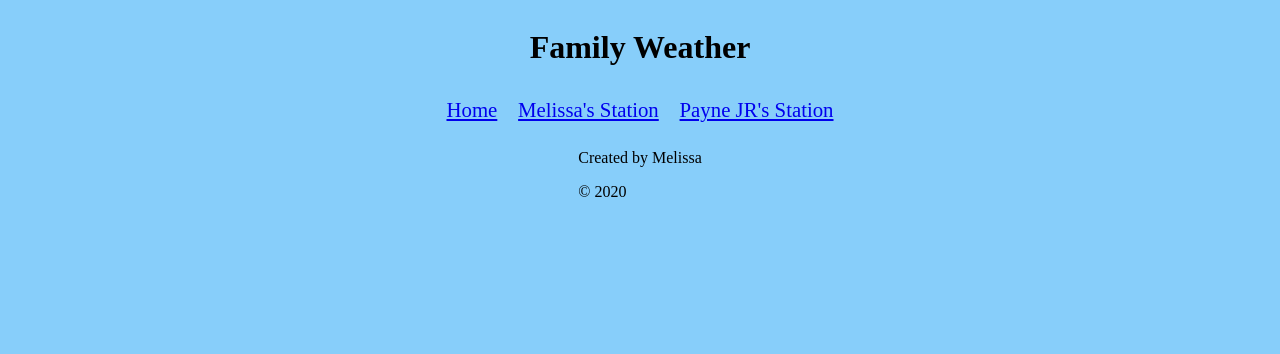
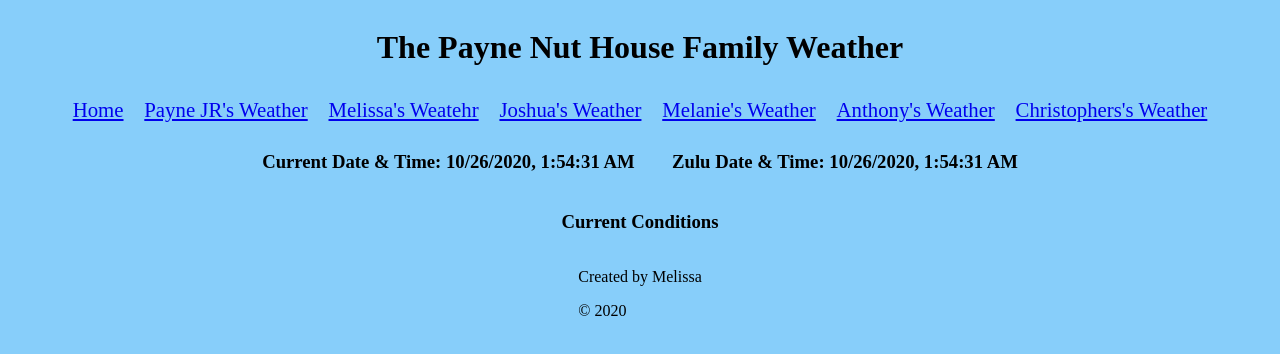
Before and after one commit to melissa-24/ambient-weather-fe, a React (Create React App) app: page /anthoney-weather in a window 1280 px wide. Shown: the top 354 px of the page. Built offline with nearby package versions, Linux system fonts and the light colour scheme; a web font is replaced by a local one.

Commit message:
some of Melanies layout is done

```diff
--- a/src/App.js
+++ b/src/App.js
@@ -3,40 +3,48 @@ import { Link, Switch, Route } from 'react-router-dom'
 import './css/core.css'
 
 import Home from './components/Home'
+import PjrStationCard from './components/PjrStationCard'
 import HbStationCard from './components/HbStationCard'
-import PjrStationCard from './components/PjrStationCard'
-// import DateCard from './components/DateCard'
-// import HbHistoryCard from './components/history/HbHistoryCard'
-// import TestCard from './components/TestCard'
+import JpStationCard from './components/JpStationCard'
+import MpStationCard from './components/MpSationCard'
+import ApStationCard from './components/ApStationCard'
+import CpStationCard from './components/CpStationCard'
 
 function App() {
 
     return (
       <>
       <header>
-        <h1>Family Weather</h1>
+        <h1>The Payne Nut House Family Weather</h1>
         <nav>
           <Link to='/'>Home</Link>
-          <Link to='/honeybee-station'>Melissa's Station</Link>
-          <Link to='/paynejr-station'>Payne JR's Station</Link>
-          {/* <Link to='/honeybee-history'>Melissa's 30 Day Weather History</Link> */}
-          {/* <Link to='/testing'>Testing</Link> */}
+          <Link to='/paynejr-station'>Payne JR's Weather</Link>
+          <Link to='/honeybee-station'>Melissa's Weatehr</Link>
+          <Link to='/josh-weather'>Joshua's Weather</Link>
+          <Link to='/melanie-weather'>Melanie's Weather</Link>
+          <Link to='/anthony-weather'>Anthony's Weather</Link>
+          <Link to='/christopher-weather'>Christophers's Weather</Link>
         </nav>
       </header>
       <Switch>
+      <Route path='/paynejr-station'>
+          <PjrStationCard />
+        </Route>
         <Route path='/honeybee-station'>
           <HbStationCard />
         </Route>
-        <Route path='/paynejr-station'>
-          <PjrStationCard />
-          {/* <DateCard /> */}
+        <Route path='/josh-weather'>
+          <JpStationCard />
         </Route>
-        {/* <Route path='/testing'>
-          <TestCard />
-        </Route> */}
-        {/* <Route path='/honeybee-history'>
-          <HbHistoryCard />
-        </Route> */}
+        <Route path='/melanie-weather'>
+          <MpStationCard />
+        </Route>
+        <Route path='/anthoney-weather'>
+          <ApStationCard />
+        </Route>
+        <Route path='/christopher-weather'>
+          <CpStationCard />
+        </Route>
         <Route exact path='/'>
           <Home />
         </Route>
--- /dev/null
+++ b/src/components/ApStationCard.js
@@ -0,0 +1,27 @@
+import React from 'react'
+
+// import StationName from './stations/HbStationName'
+// import CurrentCard from './current/HbCurrentCard'
+import CurrentTime from './current/CurrentTime'
+
+function StationCard() {
+
+    return (
+      <>
+      <div className='station'>
+        <div className='data'>
+          {/* <StationName /> */}
+        </div>
+        <div className='current'>
+          <CurrentTime />
+        </div>
+        <div className='conditions'>
+          <h3>Current Conditions</h3>
+            {/* <CurrentCard /> */}
+        </div>
+      </div>
+      </>
+    );
+};
+
+export default StationCard
--- /dev/null
+++ b/src/components/CpStationCard.js
@@ -0,0 +1,27 @@
+import React from 'react'
+
+// import StationName from './stations/HbStationName'
+// import CurrentCard from './current/HbCurrentCard'
+import CurrentTime from './current/CurrentTime'
+
+function StationCard() {
+
+    return (
+      <>
+      <div className='station'>
+        <div className='data'>
+          {/* <StationName /> */}
+        </div>
+        <div className='current'>
+          <CurrentTime />
+        </div>
+        <div className='conditions'>
+          <h3>Current Conditions</h3>
+            {/* <CurrentCard /> */}
+        </div>
+      </div>
+      </>
+    );
+};
+
+export default StationCard
--- a/src/components/Home.js
+++ b/src/components/Home.js
@@ -1,4 +1,5 @@
 import React from 'react'
+import tree from '../images/tree.png'
 
 class Home extends React.Component {
 
@@ -13,6 +14,10 @@ class Home extends React.Component {
                 <p>
                     Now some of us have Personal Weather Stations.  However we don't all live in the same home, town or even state anymore.  So creating a central place to look at the weather that we are reporting is the basis behind the site.  More stations or alternate ways to get the data from every member will be added.  For now click the links to see what the weather is like for the family.
                 </p>
+                <p>
+                    Here is our Family = As the GrandChildren move away I am sure we will add to the locations where we track weather
+                    <img src={tree} alt="" />
+                </p>
             </div>
             </>
         )
--- /dev/null
+++ b/src/components/JpStationCard.js
@@ -0,0 +1,27 @@
+import React from 'react'
+
+// import StationName from './stations/HbStationName'
+// import CurrentCard from './current/HbCurrentCard'
+import CurrentTime from './current/CurrentTime'
+
+function StationCard() {
+
+    return (
+      <>
+      <div className='station'>
+        <div className='data'>
+          {/* <StationName /> */}
+        </div>
+        <div className='current'>
+          <CurrentTime />
+        </div>
+        <div className='conditions'>
+          <h3>Current Conditions</h3>
+            {/* <CurrentCard /> */}
+        </div>
+      </div>
+      </>
+    );
+};
+
+export default StationCard
--- /dev/null
+++ b/src/components/MpSationCard.js
@@ -0,0 +1,28 @@
+import React from 'react'
+
+import StationName from './stations/MpStationName'
+// import CurrentCard from './current/HbCurrentCard'
+import CurrentTime from './current/CurrentTime'
+
+function StationCard() {
+
+    return (
+      <>
+      <div className='station'>
+        <h2>Melanie's Weather</h2>
+        <div className='data'>
+          <StationName />
+        </div>
+        <div className='current'>
+          <CurrentTime />
+        </div>
+        <div className='conditions'>
+          <h3>Current Conditions</h3>
+            {/* <CurrentCard /> */}
+        </div>
+      </div>
+      </>
+    );
+};
+
+export default StationCard
--- a/src/components/current/pws/HbPwsCard.js
+++ b/src/components/current/pws/HbPwsCard.js
@@ -16,9 +16,9 @@ function PWS() {
       .catch((err) => console.error(err))
   }, [url])
 
-  if (!data.lastData) {
-    return null
-  }
+  // if (!data.lastData) {
+  //   return null
+  // }
 
     return (
       <div className='pws'>
--- /dev/null
+++ b/src/components/stations/MpStationName.js
@@ -0,0 +1,21 @@
+import React from 'react'
+
+
+function StationName() {
+
+
+
+    return (
+      <>
+          <h2>Thompsons Station Station</h2>
+          <div className='location'>
+            <span>Location:  Thompsons Station, TN, USA</span>
+            <span>Time Zone: America/Chicago</span>
+            <span>Elevation: 814 ft Above Sea Level</span>
+            <span>Wunderground Station ID: KTNTHOMP20</span>
+          </div>
+      </>
+    );
+};
+
+export default StationName
```
Also changed, not shown: src/images/tree.png (added).
